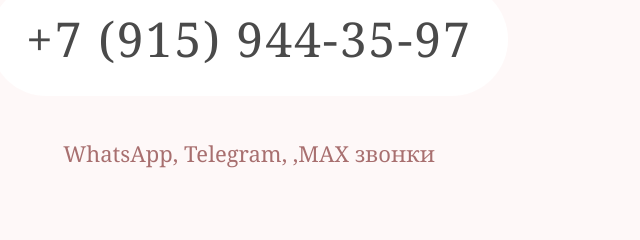
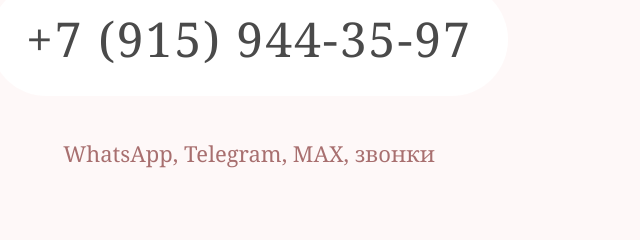
Before and after one commit to glebqwer321-ui/-my-wedding-site, a plain HTML site: page index.html in a window 1280 px wide. Shown: the part 7880-8120 px from the top of the page, 391-1031 px from the left. Drawn offline with Linux system fonts and the light colour scheme.

Commit message:
Update index.html

```diff
--- a/index.html
+++ b/index.html
@@ -881,7 +881,7 @@
                     <div class="contact-name">КСЕНИЯ</div>
                     <a href="tel:+79159443597" class="contact-phone">+7 (915) 944-35-97</a>
                 </div>
-                <div class="contact-note animate-text">WhatsApp, Telegram, ,MAX звонки</div>
+                <div class="contact-note animate-text">WhatsApp, Telegram, MAX, звонки</div>
             </div>
         </div>
     </section>
```
